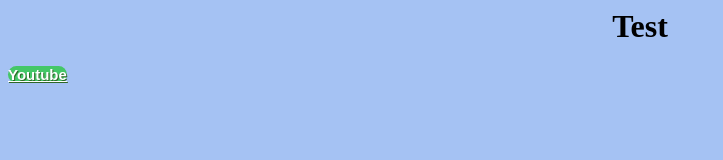
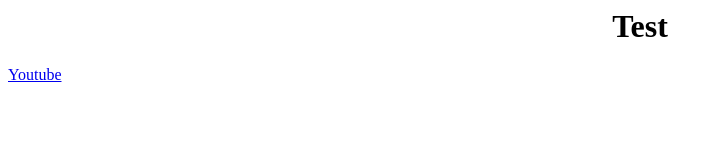
Before and after one commit to AntBJoness/Html, a plain HTML site: page index.html in a window 1280 px wide. Shown: the whole page, without its empty margins (0-723 px from the left). Drawn offline with Linux system fonts and the light colour scheme.

Commit message:
Update style.css

```diff
--- a/style.css
+++ b/style.css
@@ -2,27 +2,3 @@
   text-align:center
 
 }
-
-.background{
- background-color: #a5c2f3;
-}
-.buttonClass {
-  font-size:15px;
-  font-family:Arial;
-  width:140px;
-  height:50px;
-  border-width:1px;
-  color:#fff;
-  border-color:#18ab29;
-  font-weight:bold;
-  border-top-left-radius:28px;
-  border-top-right-radius:28px;
-  border-bottom-left-radius:28px;
-  border-bottom-right-radius:28px;
-  text-shadow: 1px 1px 0px #2f6627;
-  background:#44c767;
-}
-
-.buttonClass:hover {
-  background: #5cbf2a
-}
```
